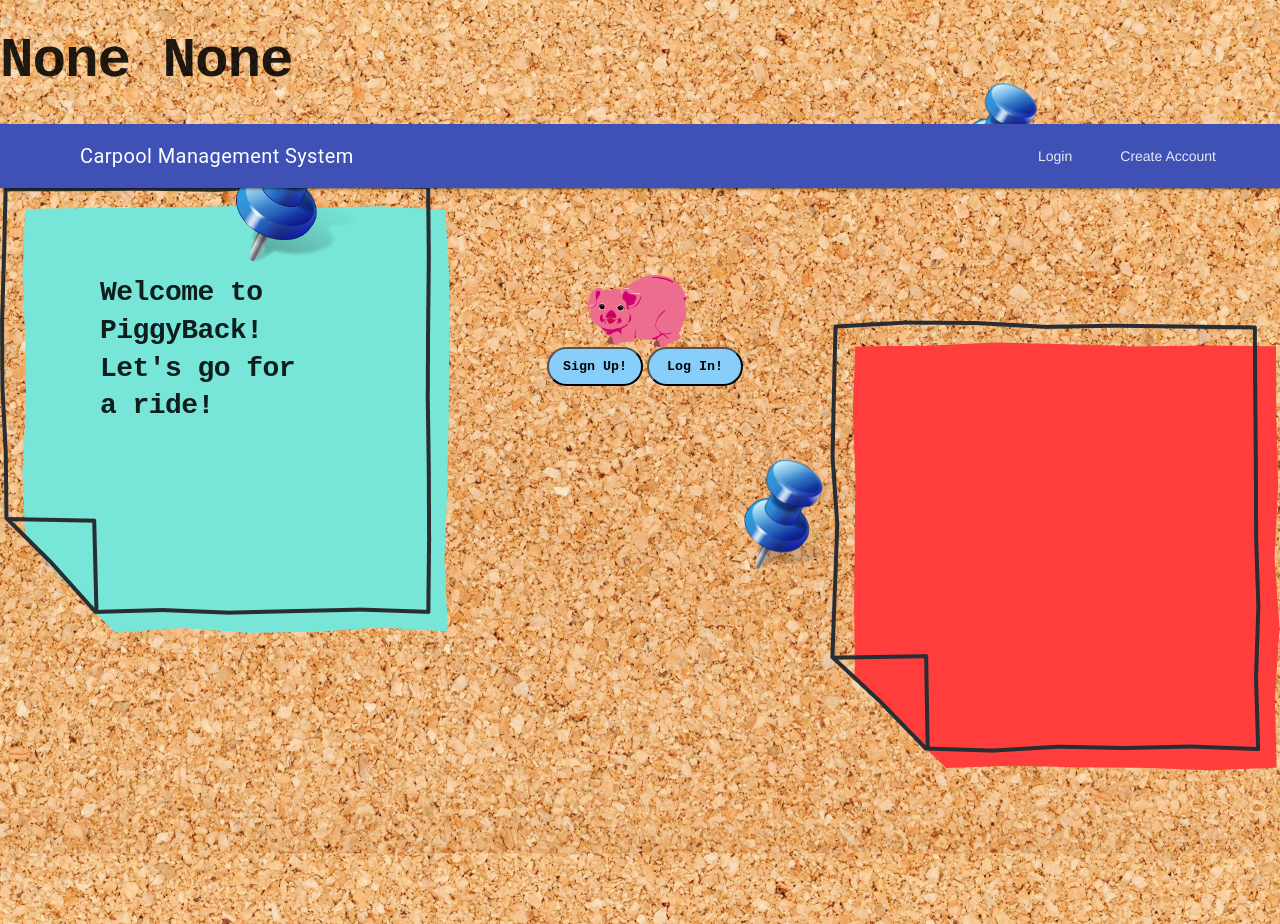
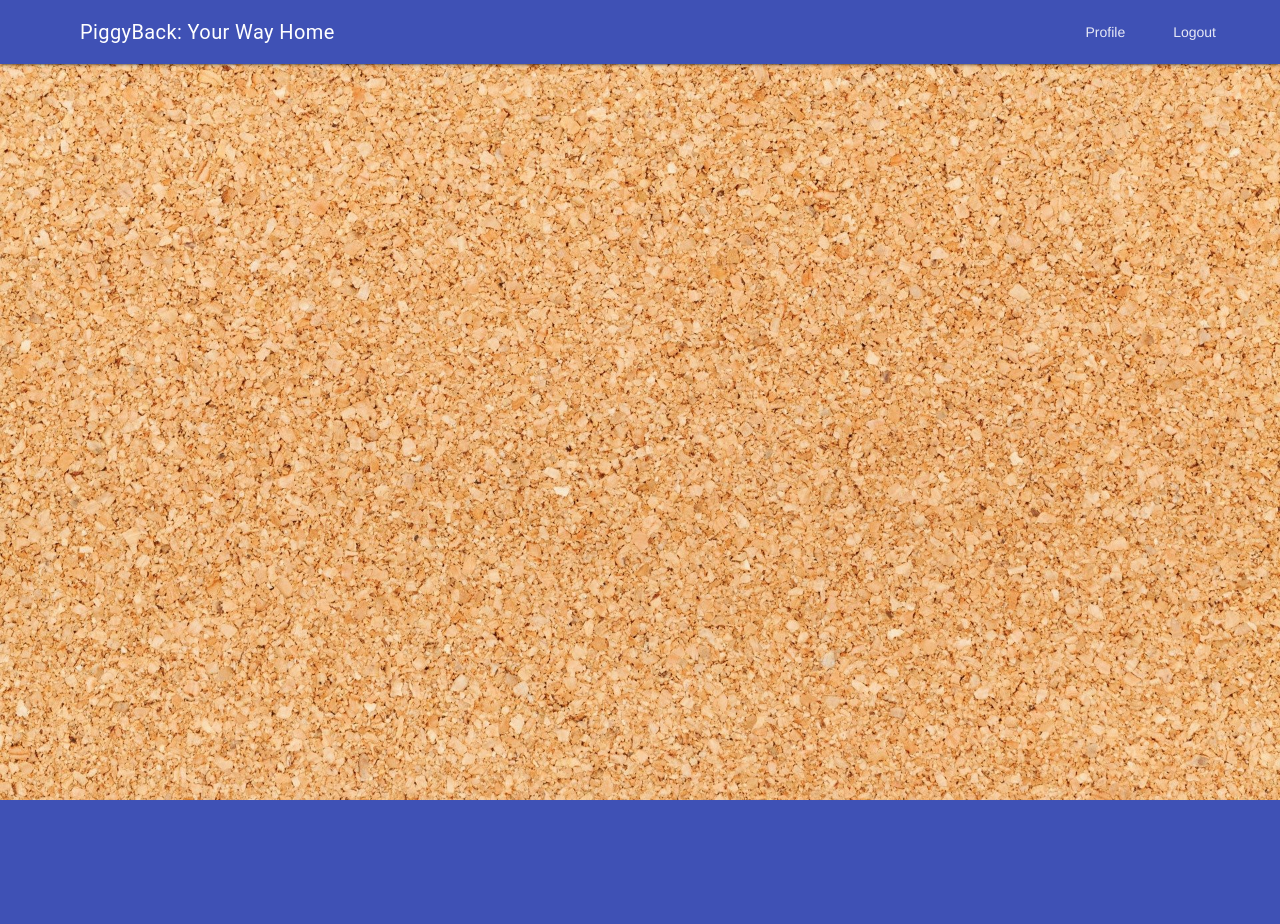
Before and after one commit to psdev30/piggyback, a Flask app: page /home_page in a window 1280 px wide. After the commit the page ends 800 px from the top, so only its background shows below. Run offline with Flask 2, Linux system fonts and the light colour scheme.

Commit message:
cleaned up

```diff
--- a/main.py
+++ b/main.py
@@ -13,9 +13,41 @@
 	return render_template("login.html", invalid_credentials=error)
 
 
-@app.route('/create_account')
+@app.route('/create_account_page')
+def create_account_page(error=None):
+    return render_template('create_account.html', error=error)
+
+@app.route('/create_account', methods=['POST'])
 def create_account():
-    return render_template("create_account.html")
+	client = datastore.Client()
+	try:
+		account_key = client.key('user')
+		user_entity = datastore.Entity(account_key)
+		user_entity['firstName'] = flask.request.values['name'].split(' ')[0]
+		user_entity['lastName'] = flask.request.values['name'].split(' ')[1]
+		user_entity['phone'] = flask.request.values['phone']
+		user_entity['email'] = flask.request.values['email']
+		user_entity['username'] = flask.request.values['username']
+		user_entity['password'] = flask.request.values['password']
+		user_entity['street'] = flask.request.values['street']
+		user_entity['city'] = flask.request.values['city']
+		user_entity['state'] = flask.request.values['state']
+		user_entity['zip'] = flask.request.values['zip']
+		user_entity['ownsCar'] = flask.request.values['car']
+		if flask.request.values['car_make'] and flask.request.values['car_model']:
+			user_entity['carMake'] = flask.request.values['car_make']
+			user_entity['carModel'] = flask.request.values['car_model']
+	except:
+			return create_account_page('Oops, your input was invalid. Try again!')
+
+	try:
+		client.put(user_entity)
+	except:
+		return create_account_page('Oops, something went wrong on our end! Try creating an account another time')
+
+	session['username'] = flask.request.values['username']
+	session['password'] = flask.request.values['password']
+	return home_page()
 
 
 @app.route('/profile')
@@ -47,10 +79,16 @@
 				profile_info['Most frequent travel destination: '] = res[0]['mostFrequentDestination']
 
 			return render_template("profile.html", name=name, profile=profile_info)
+	else:
+		return root(True)
 
 @app.route('/home_page')
-def home_page(username=None, password=None, error=None):
-	return render_template("home_page.html", uname=username, pname=password)
+def home_page(error=None):
+	if verify_credentials_helper:
+		return render_template('home_page.html')
+	else:
+		return render_template('error.html', error='Oops, you aren\'t logged in!')
+
 
 @app.route('/validate_login', methods=['POST'])
 def validate_login():
@@ -69,12 +107,13 @@
 	if retrieved_username == username and retrieved_password == password:
 		session['username'] = username
 		session['password'] = password
-		return home_page(username, password)
+		return home_page()
 
 @app.route('/logout')
 def logout():
 	session.pop('username', None)
 	session.pop('password', None)
+	return root()
 
 
 def verify_credentials_helper():
--- a/templates/home_page.html
+++ b/templates/home_page.html
@@ -10,32 +10,24 @@
     <title>Piggyback!</title>
 </head>
 <body>
-	<h1>{{ uname }} {{ pname }}</h1>
-
-
-
 	<!-- Always shows a header, even in smaller screens. -->
 	<div class="mdl-layout mdl-js-layout mdl-layout--fixed-header">
 	<header class="mdl-layout__header">
 		<div class="mdl-layout__header-row">
 		<!-- Title -->
-      <span class="mdl-layout-title">Carpool Management System</span>
-      <!-- Add spacer, to align navigation to the right -->
+		<span class="mdl-layout-title">PiggyBack: Your Way Home</span>
 		<div class="mdl-layout-spacer"></div>
-      <!-- Navigation. We hide it in small screens. -->
 		<nav class="mdl-navigation mdl-layout--large-screen-only">
-        <a class="mdl-navigation__link" href="login.html">Login</a>
-        <a class="mdl-navigation__link" href="create_account.html">Create Account</a>
-       <!-- <a class="mdl-navigation__link" href="">Link</a> -->
+			<a class="mdl-navigation__link" href="/profile">Profile</a>
+			<a class="mdl-navigation__link" href="/logout">Logout</a>
 		</nav>
 		</div>
 	</header>
 	<div class="mdl-layout__drawer">
-    <span class="mdl-layout-title">Carpool Management System</span>
+		<span class="mdl-layout-title">PiggyBack: Your Way Home</span>
 		<nav class="mdl-navigation">
-      <a class="mdl-navigation__link" href="login.html">Login</a>
-      <a class="mdl-navigation__link" href="create_account.html">Create Account</a>
-      <!-- <a class="mdl-navigation__link" href="">Link</a> -->
+			<a class="mdl-navigation__link" href="/profile">Profile</a>
+		<a class="mdl-navigation__link" href="/logout">Logout</a>
 		</nav>
 	</div>
 	<main class="mdl-layout__content">
@@ -45,23 +37,5 @@
 	</main>
 	</div>
 
-<!-- blue sticky stuff-->
-<div id="blue_s">
-  <img class="blue_s" src="blue_sticky.png">
-  <img class="pin" src="pin.png">
-  <h1 class ="blue_s" > Welcome to PiggyBack! Let's go for a ride! </h1>
-</div>
-<!--red sticky area-->
-  <img class="red_s" src="red_sticky.png">
-<!--buttons and logo in the center-->
-<div class="box">
-  <img class="piggy" src="piggy2.png"><br>
-  <button class="button1" href="login.html" >Sign Up!</button>
-  <button class="button2" onclick="alert('Hello world!')">Log In!</button>
-</div>
-<!--more pins-->
-<img class="pin2" src="pin.png">
-<img class="pin3" src="pin.png">
-
 </body>
 </html>
--- a/templates/profile.html
+++ b/templates/profile.html
@@ -27,14 +27,14 @@
             <div class="mdl-layout-spacer"></div>
             <!-- Navigation. We hide it in small screens. -->
             <nav class="mdl-navigation mdl-layout--large-screen-only">
-                <a class="mdl-navigation__link" href="/">Logout</a>
+                <a class="mdl-navigation__link" href="/logout">Logout</a>
             </nav>
         </div>
     </header>
     <div class="mdl-layout__drawer">
         <span class="mdl-layout-title">PiggyBack</span>
         <nav class="mdl-navigation mdl-layout--large-screen-only">
-            <a class="mdl-navigation__link" href="/">Logout</a>
+            <a class="mdl-navigation__link" href="/logout">Logout</a>
         </nav>
     </div>
     <main class="mdl-layout__content">
```
Also changed, not shown: templates/create_account.html (+9 -4 lines), templates/error.html (added, +34 -0 lines), templates/login.html (+2 -6 lines). Lines whose indentation alone changed are shown as unchanged.
